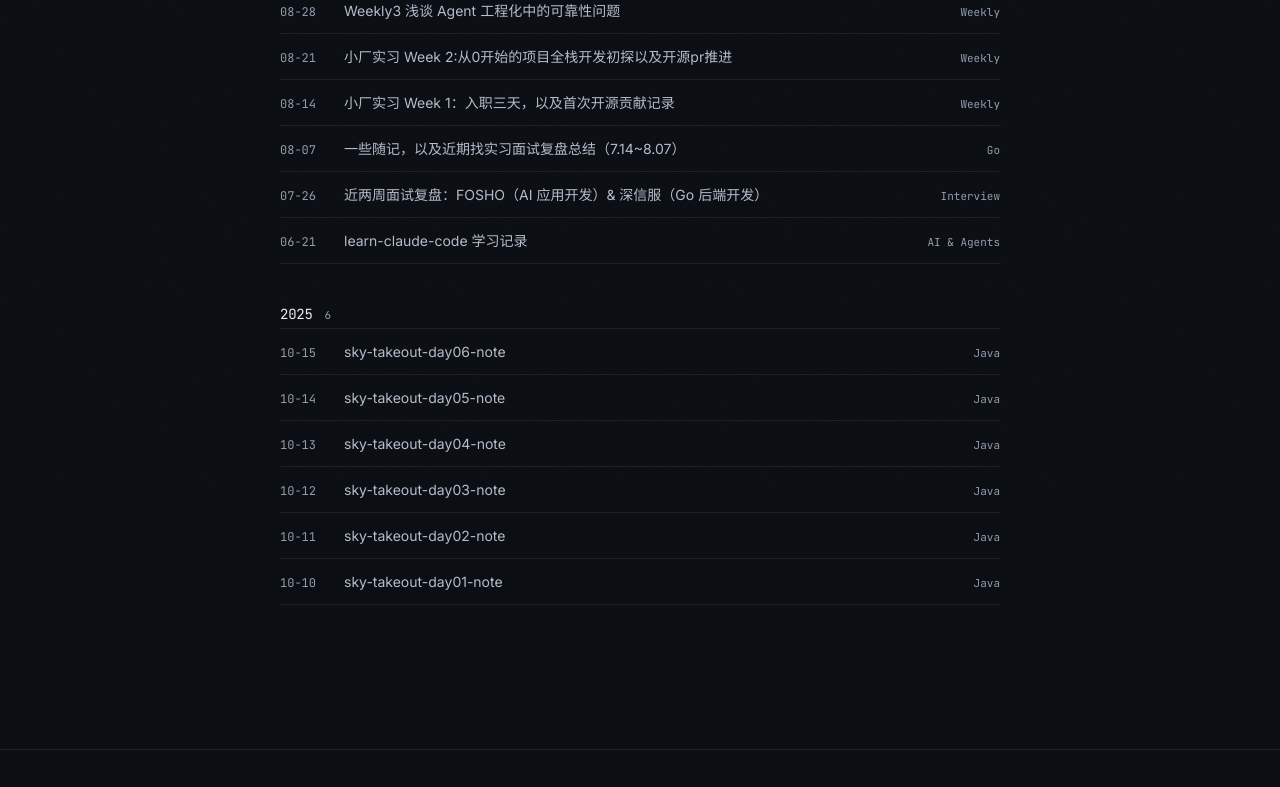
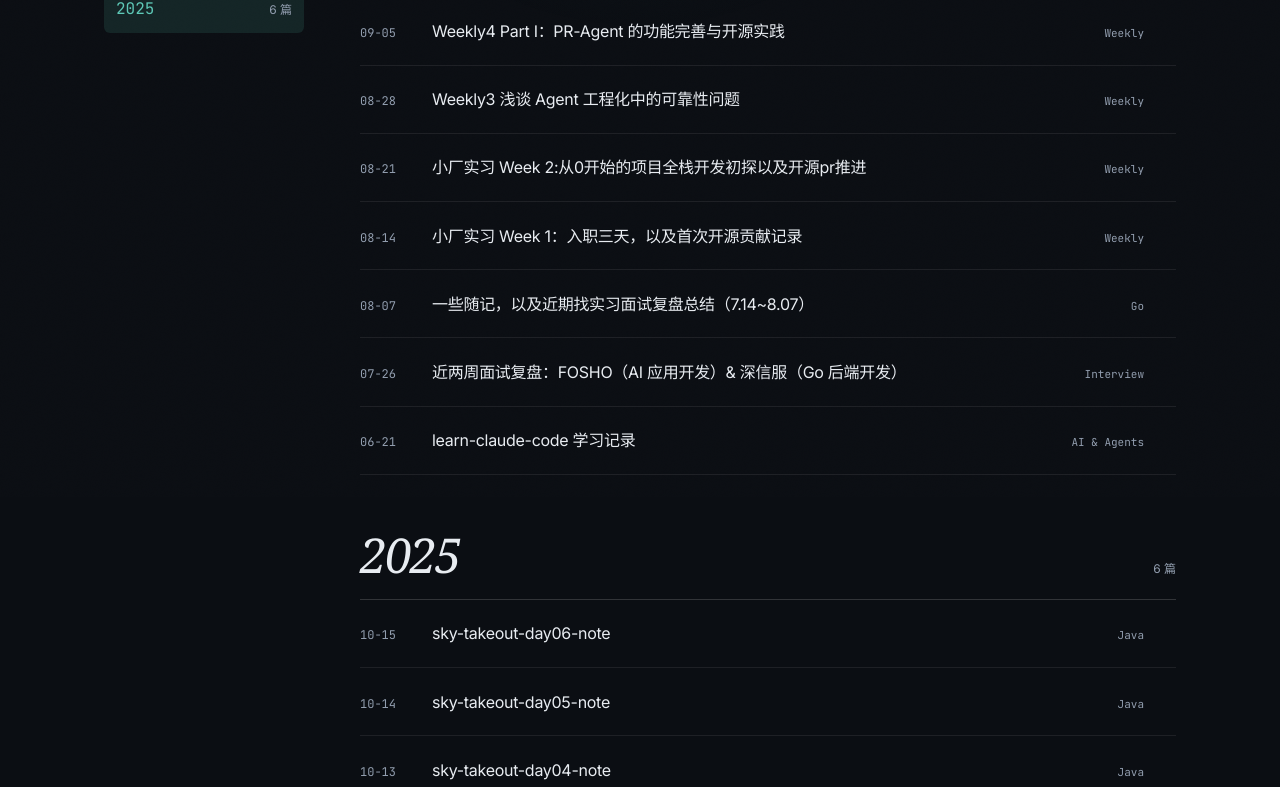
Before and after one commit to junnhwan/junnhwan.github.io, an Astro site: page /archive in a window 1280 px wide. Shown: the part 303-1090 px from the top of the page. Built offline with nearby package versions, Linux system fonts and the light colour scheme; Astro itself is replaced by a stand-in of ours.

Commit message:
Refresh archive with year navigation and wider layout

```diff
--- a/src/pages/archive/index.astro
+++ b/src/pages/archive/index.astro
@@ -19,45 +19,78 @@ const years = Object.keys(postsByYear).sort((a, b) => Number(b) - Number(a));
 ---
 
 <BaseLayout title="归档 · junnhwan's blog" description="junnhwan 博客的全部文章时间线。">
-  <div class="max-w-3xl mx-auto px-4 sm:px-6 py-12">
+  <div class="max-w-[1120px] mx-auto px-4 sm:px-6 py-12">
     <header class="mb-10" data-reveal>
-      <h1 class="text-xl font-semibold text-fg">归档</h1>
-      <p class="mt-1 text-[13px] text-fg-subtle">
-        共 <span class="font-mono tabular-nums">{sortedPosts.length}</span> 篇
-      </p>
+      <h1 class="text-3xl font-semibold text-fg">归档</h1>
+      <p class="mt-2 text-[13px] text-fg-subtle">共 <span class="font-mono tabular-nums">{sortedPosts.length}</span> 篇</p>
     </header>
-
-    <div class="space-y-10">
-      {
-        years.map((year, index) => (
-          <section data-reveal data-reveal-delay={index * 60}>
-            <div class="flex items-baseline gap-3 mb-1">
-              <h2 class="font-mono text-sm text-fg">{year}</h2>
-              <span class="font-mono text-[11px] text-fg-subtle">
-                {postsByYear[year].length}
-              </span>
+    <div class="grid items-start gap-8 lg:grid-cols-[200px_minmax(0,1fr)] lg:gap-14">
+      <nav aria-label="归档年份" class="year-index flex flex-wrap gap-2 lg:flex-col lg:sticky lg:top-28" data-reveal>
+        {years.map(year => (
+          <a href={`#year-${year}`} class="year-link flex items-baseline justify-between gap-6 px-3 py-3 rounded-md text-fg-muted transition-colors hover:text-accent hover:bg-surface-hover">
+            <span class="font-mono text-base">{year}</span>
+            <span class="text-xs text-fg-subtle">{postsByYear[year].length} 篇</span>
+          </a>
+        ))}
+      </nav>
+      <div class="min-w-0 space-y-14">
+        {years.map(year => (
+          <section id={`year-${year}`} aria-labelledby={`heading-${year}`} class="archive-year scroll-mt-28" data-reveal>
+            <div class="flex items-baseline justify-between gap-4 pb-5 border-b border-line-strong">
+              <h2 id={`heading-${year}`} class="year-heading text-fg">{year}</h2>
+              <span class="text-xs text-fg-subtle">{postsByYear[year].length} 篇</span>
             </div>
-
-            <div class="border-t border-line">
-              {postsByYear[year].map((post) => (
-                <a href={`/blog/${post.slug}`} class="row py-3 flex items-baseline gap-4">
-                  <time class="w-12 shrink-0 font-mono text-xs text-fg-subtle tabular-nums">
-                    {formatDate(post.data.pubDate).slice(5)}
-                  </time>
-                  <span class="row-title min-w-0 flex-1 text-[14px] text-fg-muted truncate">
-                    {post.data.title}
-                  </span>
-                  {post.data.category && (
-                    <span class="shrink-0 font-mono text-[11px] text-fg-subtle hidden sm:inline">
-                      {post.data.category}
-                    </span>
-                  )}
-                </a>
-              ))}
-            </div>
+            {postsByYear[year].map(post => (
+              <a href={`/blog/${post.slug}`} class="archive-entry article-row group">
+                <time datetime={post.data.pubDate.toISOString()} class="font-mono text-xs text-fg-subtle tabular-nums">{formatDate(post.data.pubDate).slice(5)}</time>
+                <h3 class="min-w-0 text-[15px] sm:text-base leading-7 text-fg group-hover:text-accent transition-colors">{post.data.title}</h3>
+                {post.data.category && <span class="archive-category font-mono text-[11px] text-fg-subtle">{post.data.category}</span>}
+                <span class="article-arrow" aria-hidden="true">↗</span>
+              </a>
+            ))}
           </section>
-        ))
-      }
+        ))}
+      </div>
     </div>
   </div>
 </BaseLayout>
+<style>
+  .year-heading { font-family: Georgia, 'Times New Roman', serif; font-size: 3rem; font-style: italic; line-height: 1; letter-spacing: -.04em; }
+  .year-link[aria-current="date"] { color: var(--accent); background: var(--accent-soft); }
+  .archive-entry { display: grid; grid-template-columns: 3.5rem minmax(0,1fr) auto; align-items: baseline; gap: 1rem; padding: 1.35rem 2rem 1.35rem 0; border-bottom: 1px solid var(--line); }
+  @media (max-width: 639px) {
+    .archive-entry { grid-template-columns: minmax(0,1fr); gap: .35rem; }
+    .archive-category { display: none; }
+    .year-heading { font-size: 2.5rem; }
+  }
+</style>
+<script>
+  function setupArchiveIndex() {
+    const sections = Array.from(document.querySelectorAll<HTMLElement>('.archive-year'));
+    const links = Array.from(document.querySelectorAll<HTMLAnchorElement>('.year-link'));
+    if (!sections.length) return;
+    let frame = 0;
+    const update = () => {
+      frame = 0;
+      let current = sections[0];
+      for (const section of sections) {
+        if (section.getBoundingClientRect().top <= 180) current = section;
+      }
+      if (window.scrollY + window.innerHeight >= document.documentElement.scrollHeight - 8) current = sections[sections.length - 1];
+      for (const link of links) {
+        if (link.hash === `#${current.id}`) link.setAttribute('aria-current', 'date');
+        else link.removeAttribute('aria-current');
+      }
+    };
+    const schedule = () => { if (!frame) frame = requestAnimationFrame(update); };
+    window.addEventListener('scroll', schedule, { passive: true });
+    window.addEventListener('resize', schedule);
+    update();
+    document.addEventListener('astro:before-swap', () => {
+      cancelAnimationFrame(frame);
+      window.removeEventListener('scroll', schedule);
+      window.removeEventListener('resize', schedule);
+    }, { once: true });
+  }
+  document.addEventListener('astro:page-load', setupArchiveIndex);
+</script>
```
